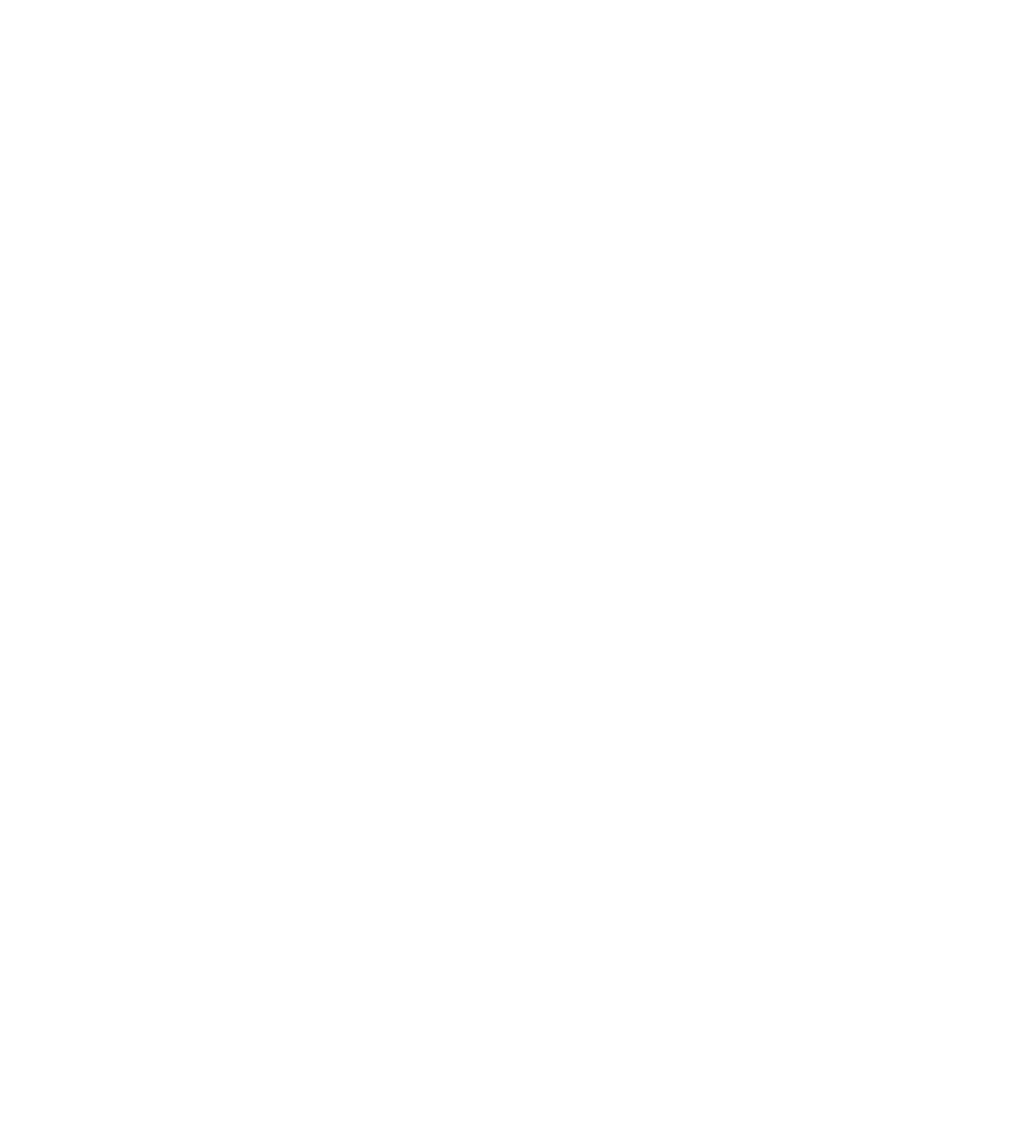
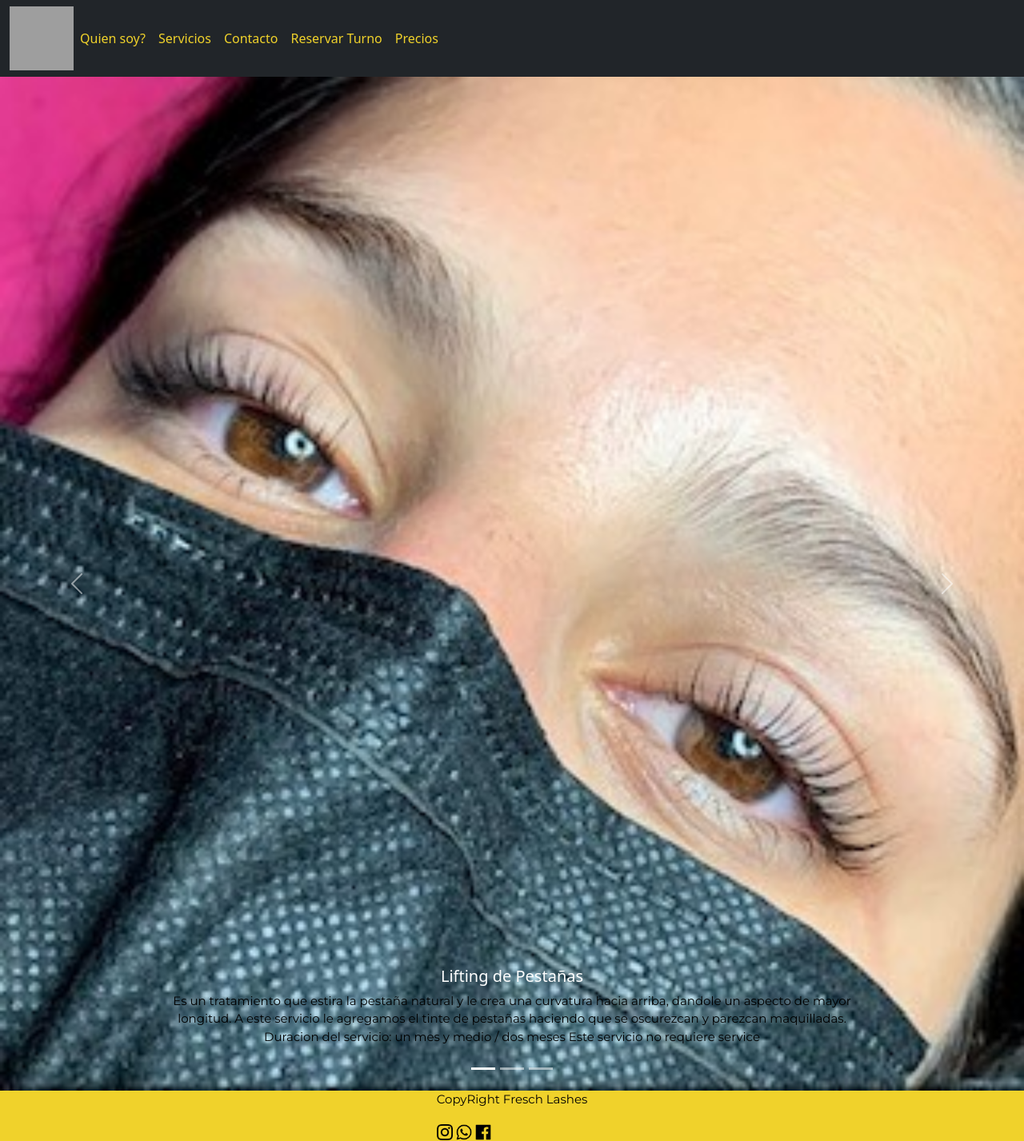
Before and after one commit to camifresch/EntregaFinal-CamilaFresch, a plain HTML site: page pages/servicios.html in a window 1280 px wide. Shown: the whole page at 80% size. Before the commit the page ends 800 px from the top, so only its background shows below. Drawn offline with nearby package versions, Linux system fonts and the light colour scheme; grey boxes are pictures that could not be loaded.

Commit message:
servicios page

```diff
--- a/pages/servicios.html
+++ b/pages/servicios.html
@@ -0,0 +1,116 @@
+<!DOCTYPE html>
+<html lang="en">
+<head>
+    <meta charset="UTF-8">
+    <meta http-equiv="X-UA-Compatible" content="IE=edge">
+    <meta name="viewport" content="width=device-width, initial-scale=1.0">
+
+    <link href="https://cdn.jsdelivr.net/npm/bootstrap@5.2.2/dist/css/bootstrap.min.css" rel="stylesheet" integrity="sha384-Zenh87qX5JnK2Jl0vWa8Ck2rdkQ2Bzep5IDxbcnCeuOxjzrPF/et3URy9Bv1WTRi" crossorigin="anonymous">
+
+    <link rel="stylesheet" href="../css/main.css">
+
+    <!-- letter -->
+    <link rel="preconnect" href="https://fonts.googleapis.com">
+<link rel="preconnect" href="https://fonts.gstatic.com" crossorigin>
+<link href="https://fonts.googleapis.com/css2?family=Dancing+Script&family=Montserrat:wght@400;700&display=swap" rel="stylesheet">
+
+    <!-- titulo de la pagina -->
+    <title>Fresch Lashes</title>
+</head>
+
+<body>
+
+    <nav class="navbar navbar-expand-lg bg-dark">
+        <div class="container-fluid">
+          <img class="logoppal" src="../images/logoppal.png" alt="logo-fresch-lashes">
+          <button class="navbar-toggler" type="button" data-bs-toggle="collapse" data-bs-target="#navbarNavDropdown" aria-controls="navbarNavDropdown" aria-expanded="false" aria-label="Toggle navigation">
+            <span class="navbar-toggler-icon"></span>
+          </button>
+          <div class="collapse navbar-collapse" id="navbarNavDropdown">
+            <ul class="navbar-nav">
+              <li class="nav-item">
+                <a class="nav-link" aria-current="page" href="../index.html">Quien soy?</a>
+              </li>
+              <li class="nav-item">
+                <a class="nav-link" href="servicios.html">Servicios</a>
+              </li>
+              <li class="nav-item">
+                <a class="nav-link" href="#">Contacto</a>
+              </li>
+              <li class="nav-item">
+                <a class="nav-link" href="#">Reservar Turno</a>
+              </li>
+              <li class="nav-item">
+                <a class="nav-link" href="#">Precios</a>
+              </li>
+            </ul>
+          </div>
+        </div>
+      </nav>
+
+      <div id="carouselExampleCaptions" class="carousel slide" data-bs-ride="false">
+        <div class="carousel-indicators">
+          <button type="button" data-bs-target="#carouselExampleCaptions" data-bs-slide-to="0" class="active" aria-current="true" aria-label="Slide 1"></button>
+          <button type="button" data-bs-target="#carouselExampleCaptions" data-bs-slide-to="1" aria-label="Slide 2"></button>
+          <button type="button" data-bs-target="#carouselExampleCaptions" data-bs-slide-to="2" aria-label="Slide 3"></button>
+        </div>
+
+        <div class="carousel-inner">
+          <div class="carousel-item active">
+            <img src="../images/imglifting.jpg" class="d-block w-100" alt="...">
+            <div class="carousel-caption d-none d-md-block">
+              <h5>Lifting de Pestañas</h5>
+              <p>Es un tratamiento que estira la pestaña natural y le crea una curvatura hacia arriba, dandole un aspecto de mayor longitud. A este servicio le agregamos el tinte de pestañas haciendo que se oscurezcan y parezcan maquilladas. Duracion del servicio: un mes y medio / dos meses Este servicio no requiere service</p>
+            </div>
+
+        </div>
+
+        <div class="carousel-item">
+            <img src="../images/imgext.jpg" class="d-block w-100" alt="...">
+            <div class="carousel-caption d-none d-md-block">
+              <h5>Extensiones de pestañas</h5>
+              <p>Es una tecnica pelo por pelo, clasica, en la cual colocamos una extension por pestaña natural. Se aplica sobre la pestaña natural y la misma no se daña. Este servicio requiere un service cada 15/21 dias donde sacamos las extensiones de las pestañas crecidas y las colocamos en el lugar que corresponde y rellenamos las que se cayeron Como debo asistir al service? con el 30% de las extensiones. Si acudo al service con menos del 30% se realiza full set</p>
+            </div>
+          </div>
+
+          <div class="carousel-item">
+            <img src="../images/imglaminado.jpg" class="d-block w-100" alt="...">
+            <div class="carousel-caption d-none d-md-block">
+              <h5>Laminado de cejas</h5>
+              <p>Es un tratamiento que alisa y peina las cejas. Ideal para esas cejas abundantes, rizadas y despeinadas, dandole la direccion que deseamos. Duracion del servicio: un mes y medio / dos meses Este servicio no requiere service</p>
+            </div>
+
+          </div>
+        </div>
+        <button class="carousel-control-prev" type="button" data-bs-target="#carouselExampleCaptions" data-bs-slide="prev">
+          <span class="carousel-control-prev-icon" aria-hidden="true"></span>
+          <span class="visually-hidden">Previous</span>
+        </button>
+        <button class="carousel-control-next" type="button" data-bs-target="#carouselExampleCaptions" data-bs-slide="next">
+          <span class="carousel-control-next-icon" aria-hidden="true"></span>
+          <span class="visually-hidden">Next</span>
+        </button>
+      </div>
+
+
+
+      <script src="https://cdn.jsdelivr.net/npm/bootstrap@5.2.2/dist/js/bootstrap.bundle.min.js" integrity="sha384-OERcA2EqjJCMA+/3y+gxIOqMEjwtxJY7qPCqsdltbNJuaOe923+mo//f6V8Qbsw3" crossorigin="anonymous"></script>
+    </body>
+
+    <footer>
+
+        <div class="footer">
+
+        <p>CopyRight Fresch Lashes</p>
+
+        <div class="iconos">
+        <a href="#"><img src="../images/instagram.png" alt=""></a>
+        <a href="#"><img src="../images/whatsapp.png" alt=""></a>
+        <a href="#"><img src="../images/facebook.png" alt=""></a>
+        </div>
+
+        </div>
+
+    </footer>
+
+    </html>
```
Also changed, not shown: index.html (+1 -1 lines), css/main.css (line endings or trailing spaces), images/imgext.jpg (added), images/imglaminado.jpg (added), images/imglifting.jpg (added), images/imgperfilado.jpg (added).
